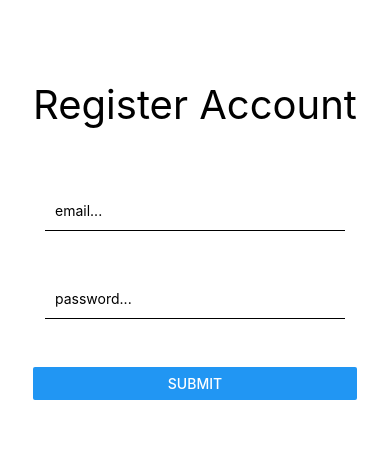
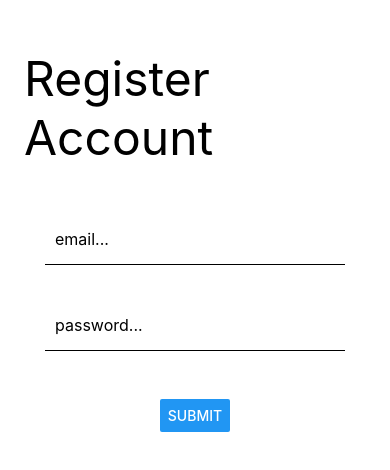
Before and after one commit to nicknac1003/cs4261hw1, a React Native app: screen / in a window 390 px wide. Shown: the part 182-652 px from the top of the page. Built offline with nearby package versions, Linux system fonts and the light colour scheme.

Commit message:
style bug fix

```diff
--- a/App.js
+++ b/App.js
@@ -1,5 +1,5 @@
 import React from 'react';
-import { Image, StyleSheet, Text, TouchableOpacity, View, TextInput,
+import {StyleSheet, Text, View, TextInput,
 KeyboardAvoidingView, TouchableWithoutFeedback, Keyboard, Platform, Button } from 'react-native';
 import { firebase } from './config.js';
 
@@ -17,19 +17,17 @@ export default function App() {
       .catch((err)=>alert(err))
 
   }
-  let handlePress = () => {
-    Keyboard.dismiss();
-    console.log('pressed');
-  }
 
 
   return (
-      <KeyboardAvoidingView style={styles.container} behavior={Platform.OS === "ios" ? "padding" : "height"}>
-        <TouchableWithoutFeedback onPress={handlePress} style={{flex: 1, height: 500}}>
+      <KeyboardAvoidingView
+      style={styles.container}
+      behavior={Platform.OS === "ios" ? "padding" : "height"}>
+        <TouchableWithoutFeedback onPress={Keyboard.dismiss}>
 
             {
               (authSucc===false)?
-              <View styles={styles.content}>
+              <View style={styles.content}>
                 <Text style={styles.header}>Register Account</Text>
                 <TextInput
                 style={styles.input}
@@ -64,26 +62,23 @@ export default function App() {
 const styles = StyleSheet.create({
   container: {
     flex: 1,
-    //height: 1000000,
-    justifyContent: 'center',
-    alignItems: 'center',
   },
   content: {
     flex: 1,
     padding: 24,
+    justifyContent: 'center',
+    alignItems: 'center',
   },
   header: {
-    fontSize: 40,
-    alignSelf: 'center',
-    marginBottom: 50,
+    fontSize: 48,
+    marginBottom: 48,
   },
   input: {
-    height: 40,
+    height: 50,
     width: 300,
-    margin: 12,
     borderBottomWidth: 1,
     padding: 10,
-    alignSelf: 'center',
     marginBottom: 36,
+    fontSize: 16,
   },
 });
```
